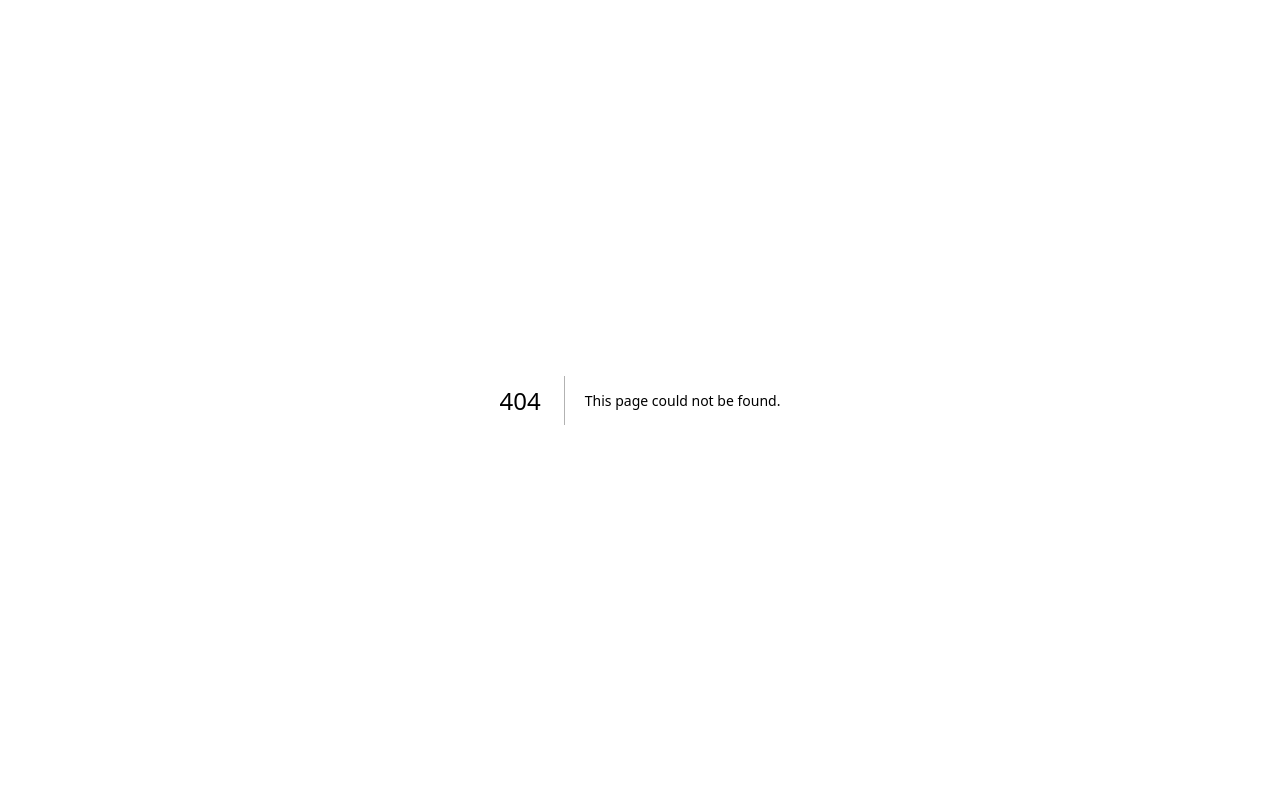
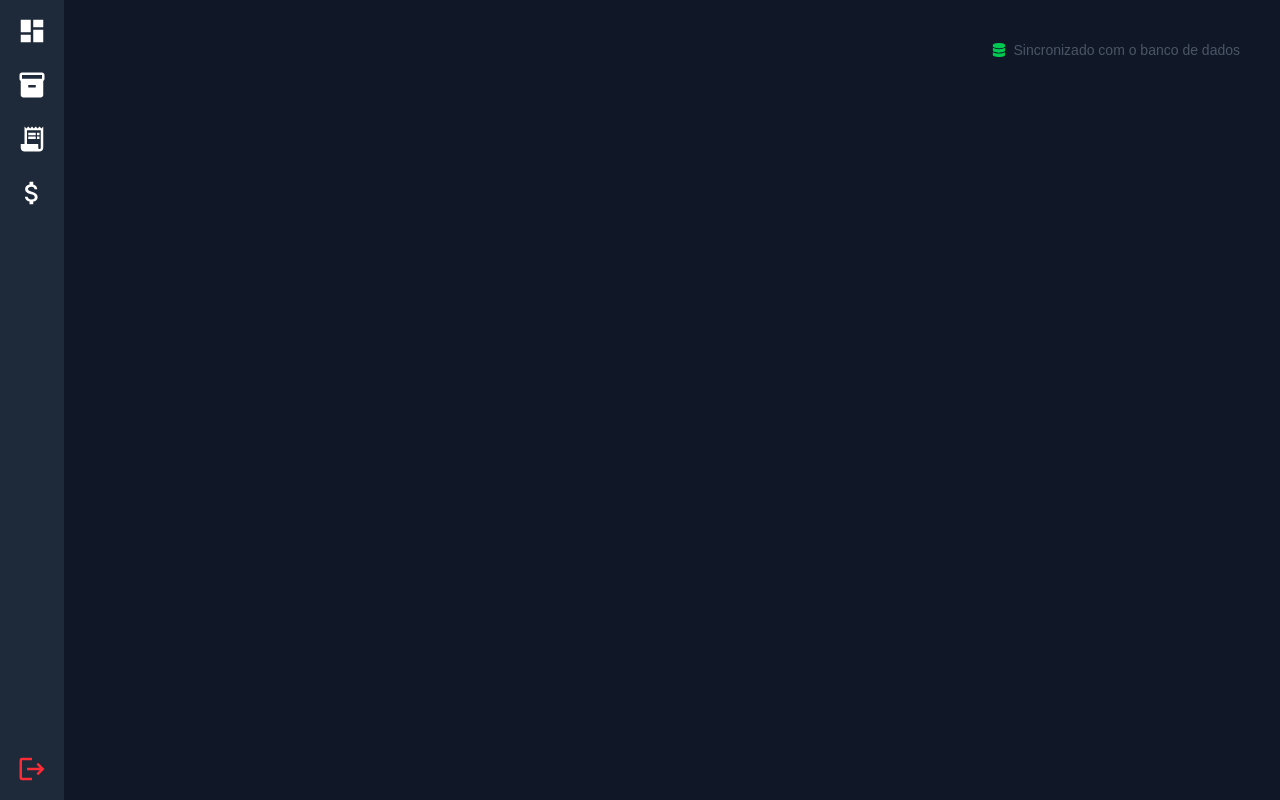
Before and after one commit to vertlabz/estoque-vendas, a Next.js app in the folder estoque-vendas/: page /dashboard-vendas in a window 1280 px wide. Before the commit this address had no page. Built offline with nearby package versions, Linux system fonts and the light colour scheme.

Commit message:
feat: add offline status indicator

```diff
--- /dev/null
+++ b/estoque-vendas/src/components/dashboard/OfflineStatusIndicator.tsx
@@ -0,0 +1,85 @@
+import { useState, useEffect } from 'react';
+import { FaDatabase } from 'react-icons/fa';
+import { openDB } from 'idb';
+
+// Returns the number of sales stored locally waiting to be sent to the server
+async function getPendingSalesCount(): Promise<number> {
+  // Try LocalStorage first
+  const raw = localStorage.getItem('pendingSales');
+  if (raw) {
+    try {
+      const list = JSON.parse(raw);
+      if (Array.isArray(list)) return list.length;
+    } catch {
+      // ignore parsing errors
+    }
+  }
+
+  // Fallback to IndexedDB
+  try {
+    const db = await openDB('sales-db', 1);
+    if (db.objectStoreNames.contains('pending-sales')) {
+      const items = await db.getAll('pending-sales');
+      return items.length;
+    }
+  } catch {
+    // ignore db errors
+  }
+
+  return 0;
+}
+
+export default function OfflineStatusIndicator() {
+  const [isOnline, setIsOnline] = useState(typeof navigator !== 'undefined' ? navigator.onLine : true);
+  const [pendingCount, setPendingCount] = useState(0);
+
+  // Updates the current number of pending sales
+  const updatePendingCount = () => {
+    getPendingSalesCount().then(setPendingCount);
+  };
+
+  useEffect(() => {
+    // Update online status and pending sales when connection changes
+    const handleOnline = () => {
+      setIsOnline(true);
+      updatePendingCount();
+    };
+    const handleOffline = () => {
+      setIsOnline(false);
+      updatePendingCount();
+    };
+    const handleStorage = (e: StorageEvent) => {
+      if (e.key === 'pendingSales') updatePendingCount();
+    };
+
+    updatePendingCount();
+
+    window.addEventListener('online', handleOnline);
+    window.addEventListener('offline', handleOffline);
+    window.addEventListener('storage', handleStorage);
+
+    return () => {
+      window.removeEventListener('online', handleOnline);
+      window.removeEventListener('offline', handleOffline);
+      window.removeEventListener('storage', handleStorage);
+    };
+  }, []);
+
+  return (
+    <div
+      className="flex items-center gap-2 text-sm"
+      title={
+        isOnline
+          ? 'Sincronizado com o banco de dados'
+          : `${pendingCount} vendas pendentes de sincronização`
+      }
+    >
+      <FaDatabase className={isOnline ? 'text-green-500' : 'text-red-500'} />
+      {isOnline ? (
+        <span className="text-gray-600">Sincronizado com o banco de dados</span>
+      ) : (
+        <span className="text-gray-600">{pendingCount} pendentes</span>
+      )}
+    </div>
+  );
+}
--- /dev/null
+++ b/estoque-vendas/src/pages/dashboard-vendas.tsx
@@ -0,0 +1,16 @@
+import Layout from './layout';
+import OfflineStatusIndicator from '@/components/dashboard/OfflineStatusIndicator';
+
+export default function SalesDashboard() {
+  return (
+    <Layout>
+      <div className="p-4">
+        {/* Status indicator displayed on the top-right corner */}
+        <div className="flex justify-end mb-4">
+          <OfflineStatusIndicator />
+        </div>
+        {/* Dashboard content goes here */}
+      </div>
+    </Layout>
+  );
+}
```
Also changed, not shown: estoque-vendas/tsconfig.json (added, +29 -0 lines).
